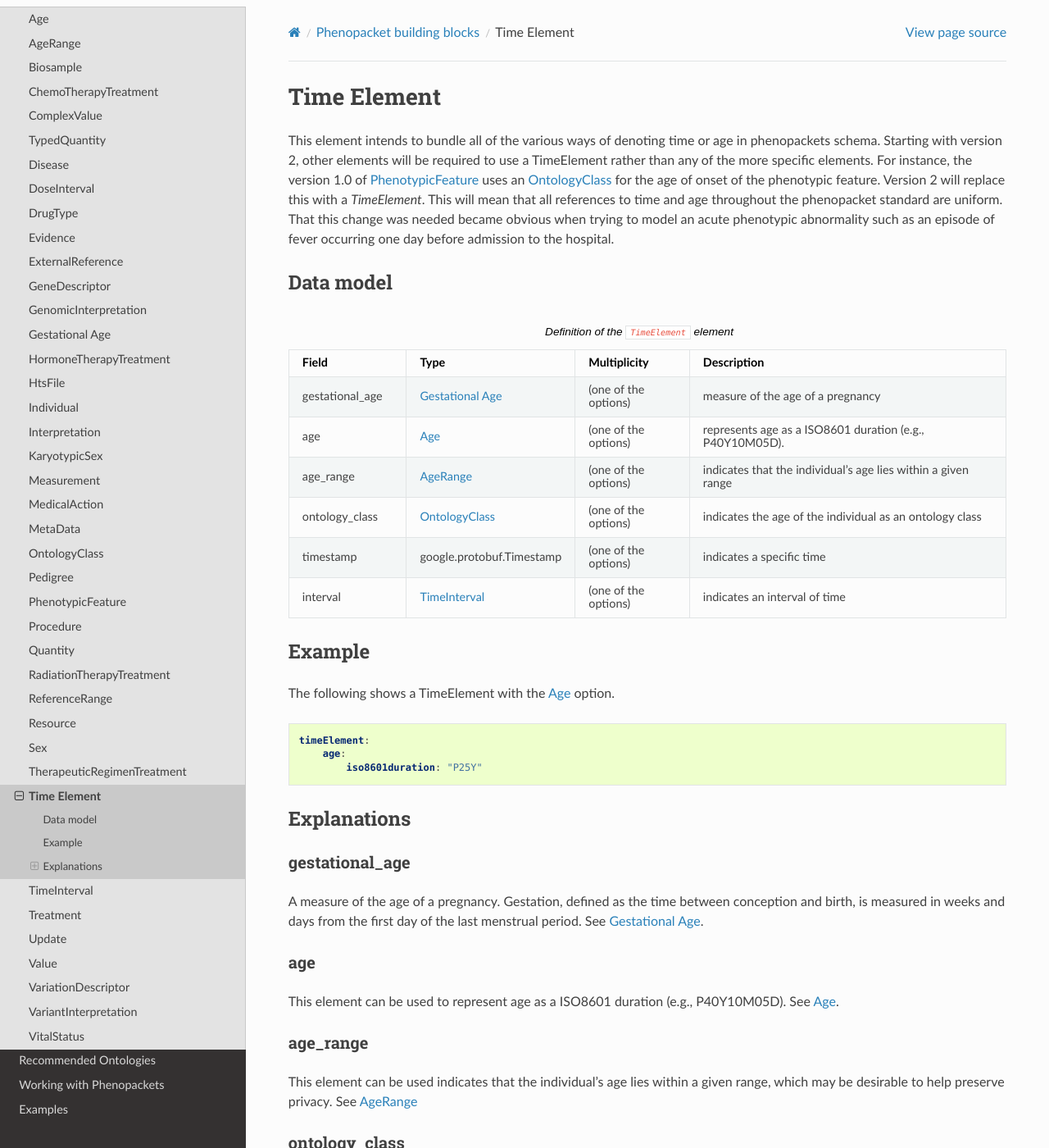
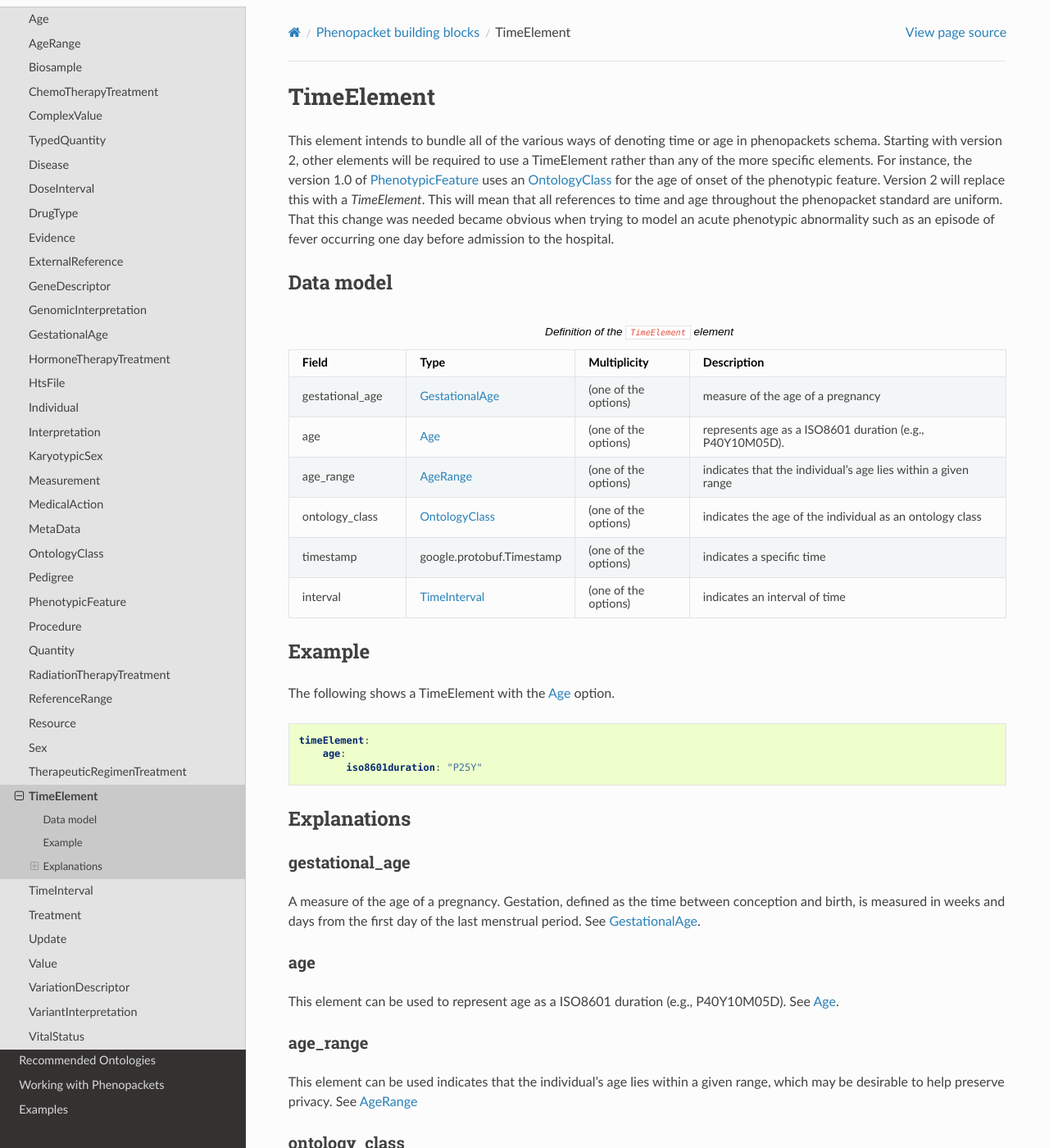
Before and after one commit to phenopackets/phenopacket-schema, a Sphinx documentation site: the page built from docs/time-element.rst, in a window 1280 px wide and 1400 px high. Shown: the whole window at 82% size. Built offline with Sphinx 7.4.7 and the Read the Docs theme 2.0.0, drawn with Linux system fonts in a browser that asks for light colours; pages that are not in the unit, such as notebooks, are missing from menus.

Commit message:
Update time element and gestational age titles

```diff
--- a/docs/gestational-age.rst
+++ b/docs/gestational-age.rst
@@ -1,7 +1,7 @@
 .. _rstgestationalage:
 
 ###############
-Gestational Age
+GestationalAge
 ###############
 
 
--- a/docs/time-element.rst
+++ b/docs/time-element.rst
@@ -1,7 +1,7 @@
 .. _rsttimeelement:
 
 ############
-Time Element
+TimeElement
 ############
 
 This element intends to bundle all of the various ways of denoting time or age in
```
